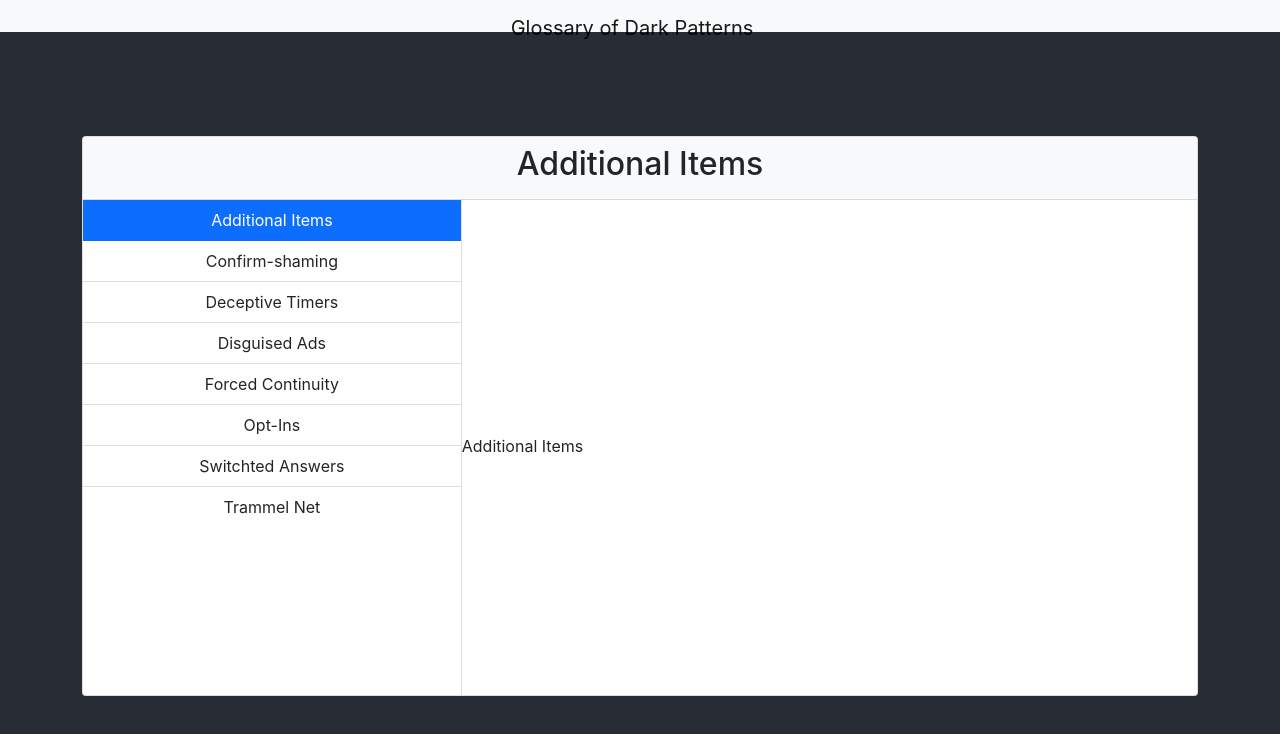
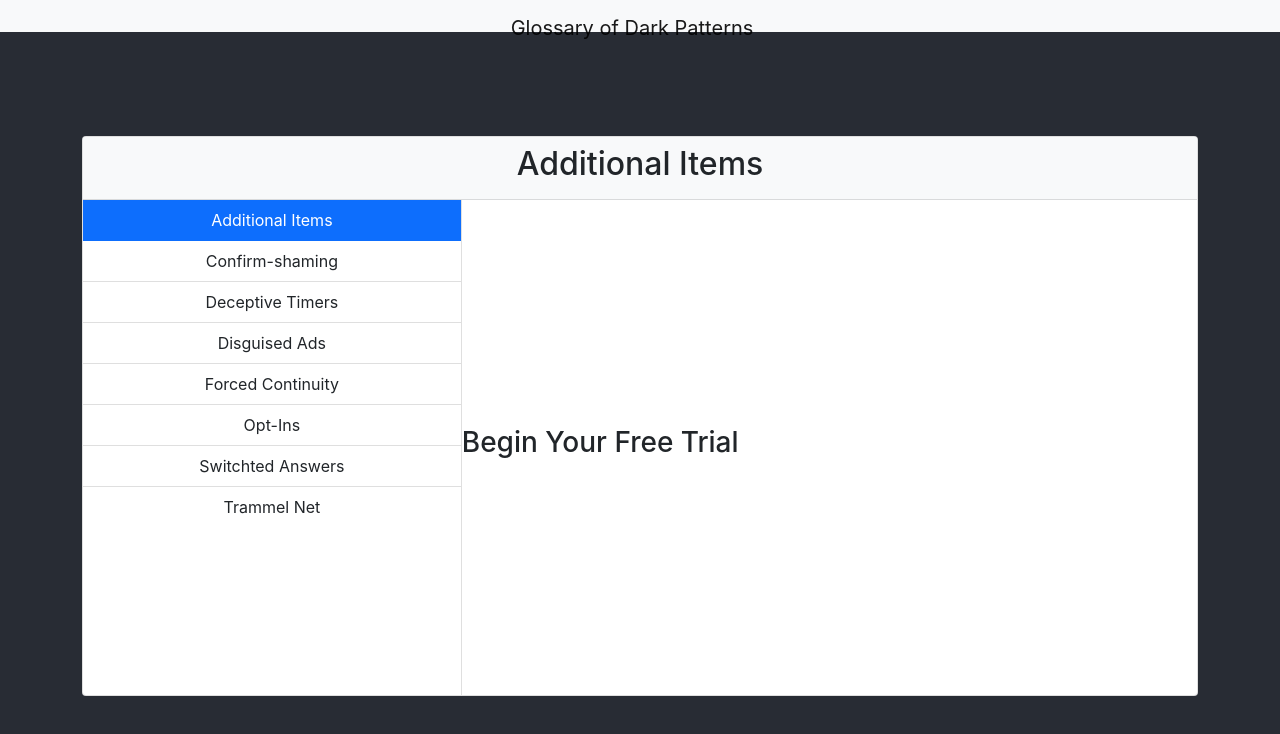
Before and after one commit to whysgai/dark-pattern-glossary, a React (Create React App) app: page / in a window 1280 px wide. Both pictures are taken after a click on the button "Additional Items". Shown: the top 734 px of the page. Built offline with nearby package versions, Linux system fonts and the light colour scheme.

Commit message:
feat: Add additional items framework

```diff
--- /dev/null
+++ b/src/components/AdditionalItems.js
@@ -0,0 +1,28 @@
+import { useState } from "react";
+
+const AdditionalItems = () => {
+    const [page, setPage] = useState(0);
+
+    return (
+        <div>
+            <h3>Begin Your Free Trial</h3>
+            {
+                page === 0 ?
+                    <>
+
+                    </>
+                    :
+                    page === 1 ?
+                        <>
+
+                        </>
+                        :
+                        <>
+
+                        </>
+            }
+        </div>
+    )
+}
+
+export default AdditionalItems;
--- a/src/components/GlossaryIndex.js
+++ b/src/components/GlossaryIndex.js
@@ -12,7 +12,6 @@ const GlossaryIndex = props =>
                 </button>
             )
         }
-        {/* <div className="bg-light glossary-definition"><span>Hello</span></div> */}
     </div>
 
 export default GlossaryIndex;
--- a/src/components/GlossaryPage.js
+++ b/src/components/GlossaryPage.js
@@ -1,3 +1,4 @@
+import AdditionalItems from "./AdditionalItems";
 import Confirmshaming from "./Confirmshaming";
 import DisguisedAds from "./DisguisedAds";
 import ForcedContinuity from "./ForcedContinuity";
@@ -9,7 +10,7 @@ const GlossaryPage = props =>
     <div className="glossary-page">
         {
             props.activeIndex === "Additional Items" ?
-                <span>Additional Items</span>
+                <AdditionalItems/>
                 :
                 props.activeIndex === "Confirm-shaming" ?
                     <Confirmshaming/>
```
